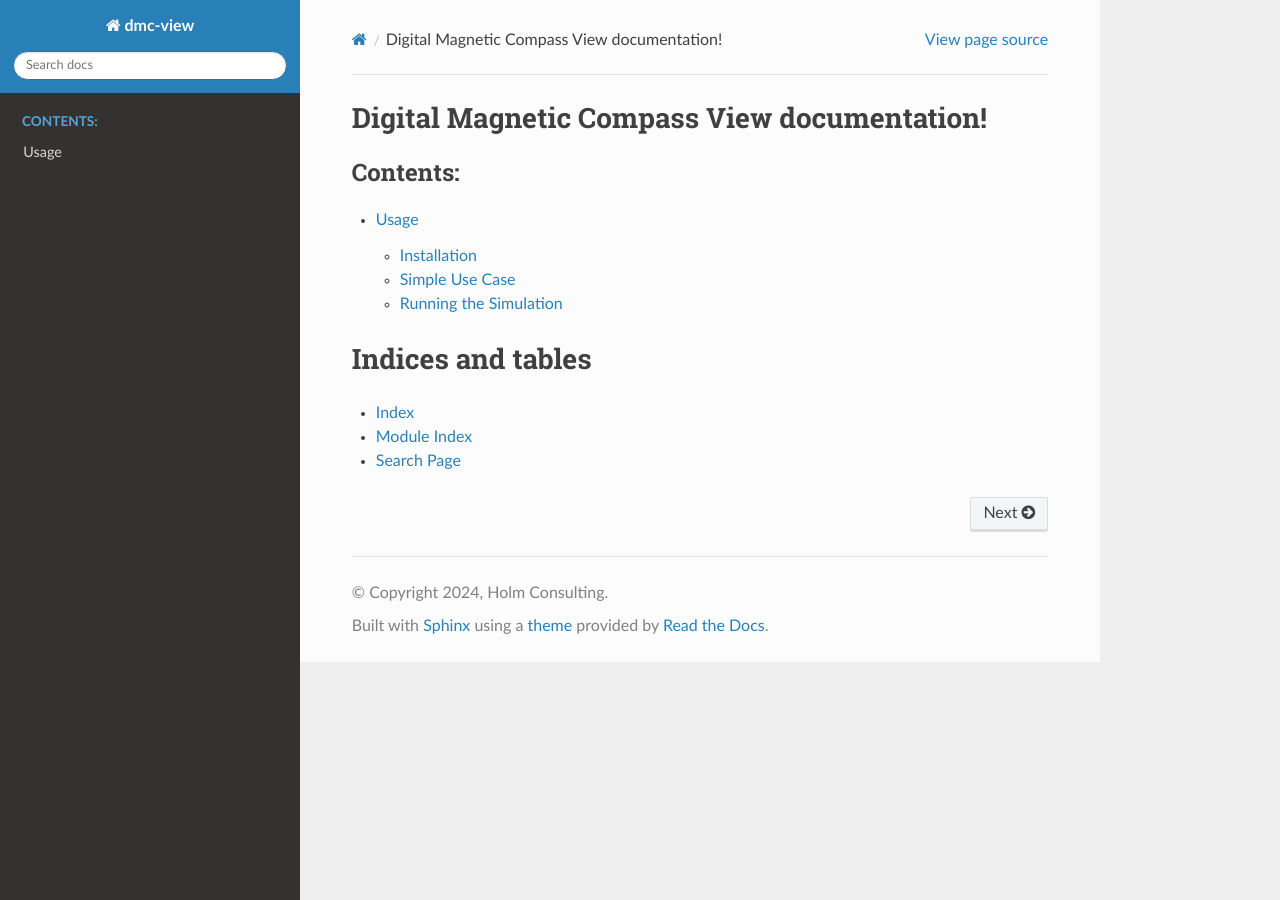
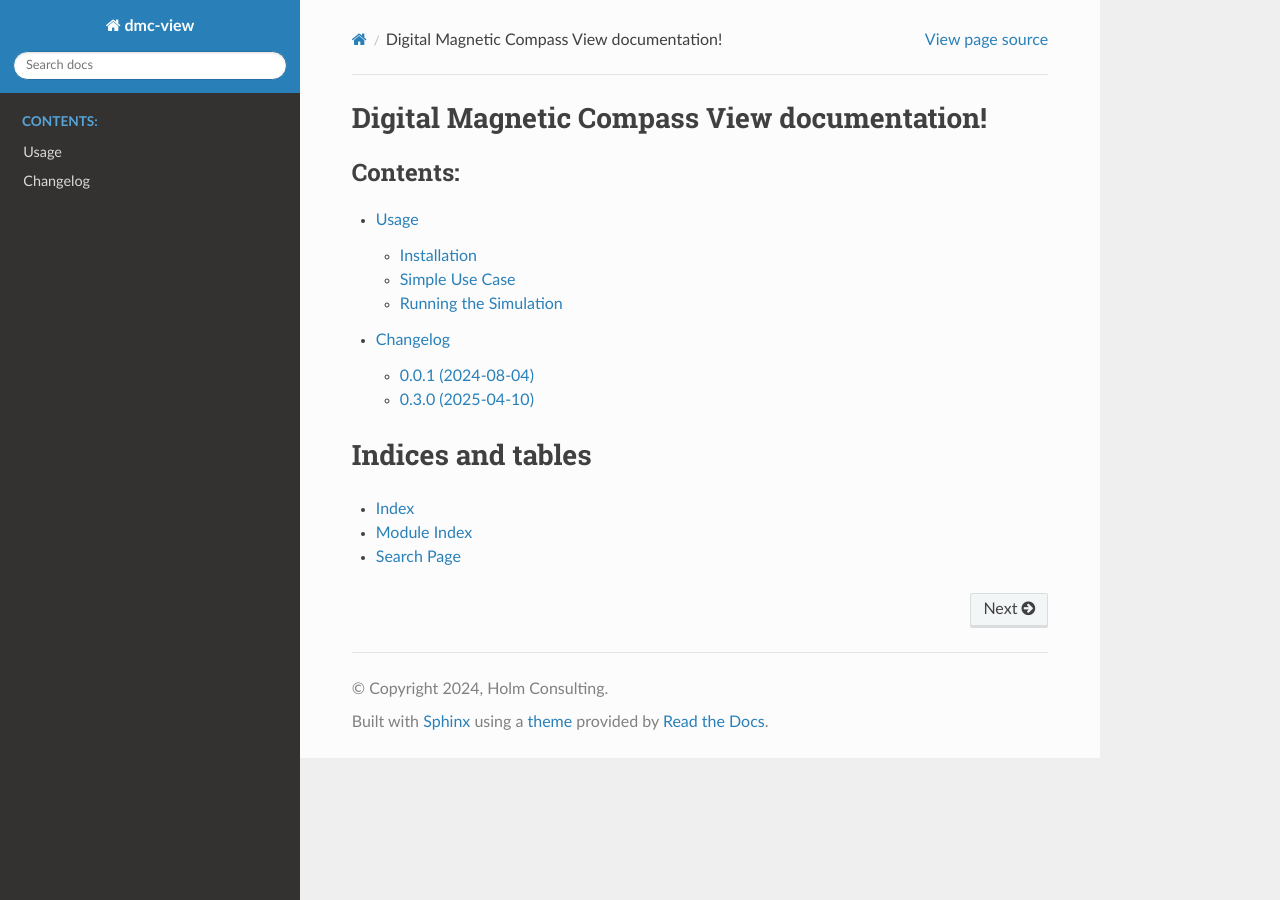
Before and after one commit to Issamricin/dmc-view, a Sphinx documentation site: the page built from docs/source/index.rst, in a window 1280 px wide. Built offline with Sphinx 7.4.7 and the Read the Docs theme 3.1.0, drawn with Linux system fonts in a browser that asks for light colours; pages that are not in the unit, such as notebooks, are missing from menus.

Commit message:
added change log to the documentation

```diff
--- a/CHANGELOG.rst
+++ b/CHANGELOG.rst
@@ -52,4 +52,4 @@
 
 Fixed
 -----
-- Removed dublicated and broken badges that show in PyPI and github.
+- Removed duplicated and broken badges that show in PyPI and github.
--- /dev/null
+++ b/docs/source/contents/changelog.rst
@@ -0,0 +1 @@
+.. include:: ../../../CHANGELOG.rst
--- a/docs/source/index.rst
+++ b/docs/source/index.rst
@@ -9,6 +9,7 @@
    contents/development
    contents/usage
    contents/modules
+   contents/changelog
 
 
 Indices and tables
```
